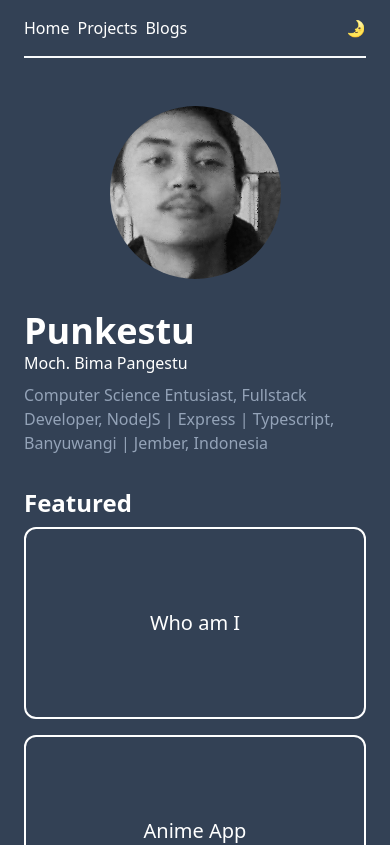
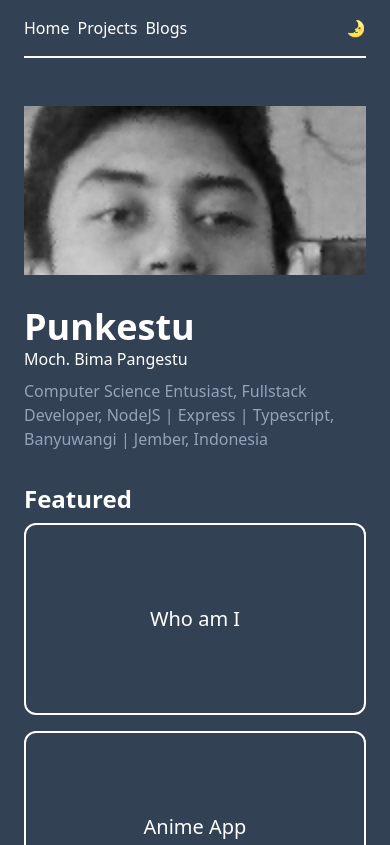
Before and after one commit to punkestu/personal, a SvelteKit app: page / in a window 390 px wide. Shown: the top 845 px of the page. Built offline with nearby package versions, Linux system fonts and the light colour scheme.

Commit message:
fix bio picture on mobile

```diff
--- a/src/routes/+page.svelte
+++ b/src/routes/+page.svelte
@@ -18,7 +18,7 @@
 			Jember, Indonesia
 		</p>
 	</div>
-	<img src={bioImage} class="rounded-full md:w-1/4" alt="bio" />
+	<img src={bioImage} class="md:rounded-full w-full h-[20vh] object-cover object-top md:w-1/4 md:h-auto" alt="bio" />
 </section>
 <section id="featured" class="w-full mt-8">
 	<h2 class="text-2xl font-semibold">Featured</h2>
```
